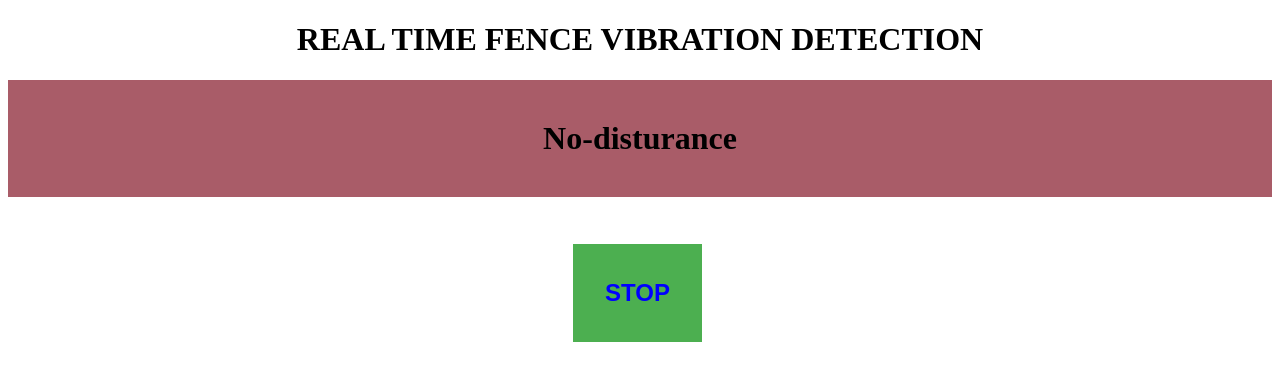
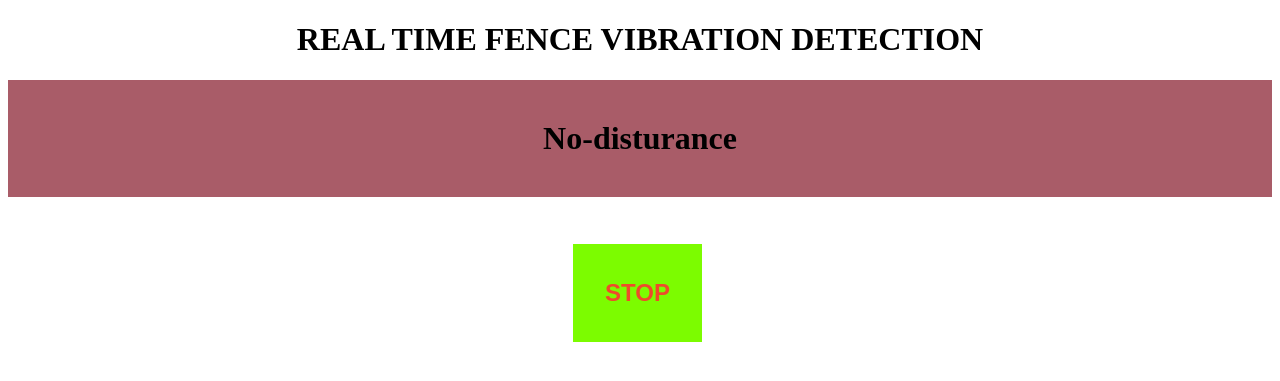
Before and after one commit to ANISOM-Tech/Fence_vibration_detection, a Flask app: page / in a window 1280 px wide. Shown: the top 381 px of the page. Run offline with Flask 2, Linux system fonts and the light colour scheme; parts of the project's set-up code (start-up, migrations or seed data) failed here and were passed over; some libraries are stand-ins or nearby versions.

Commit message:
Update model_predict.html

```diff
--- a/templates/model_predict.html
+++ b/templates/model_predict.html
@@ -13,7 +13,7 @@
 }
 .button {
   border: none;
-  color: blue;
+  color: #EE4B2B;
   padding: 15px 32px;
   text-align: center;
   text-decoration: none;
@@ -31,7 +31,7 @@
     top: 30%;
     right:45%;
 }
-.button1 {background-color: #4CAF50;}
+.button1 {background-color: #7CFC00;}
 </style>
 </head>
 
```
